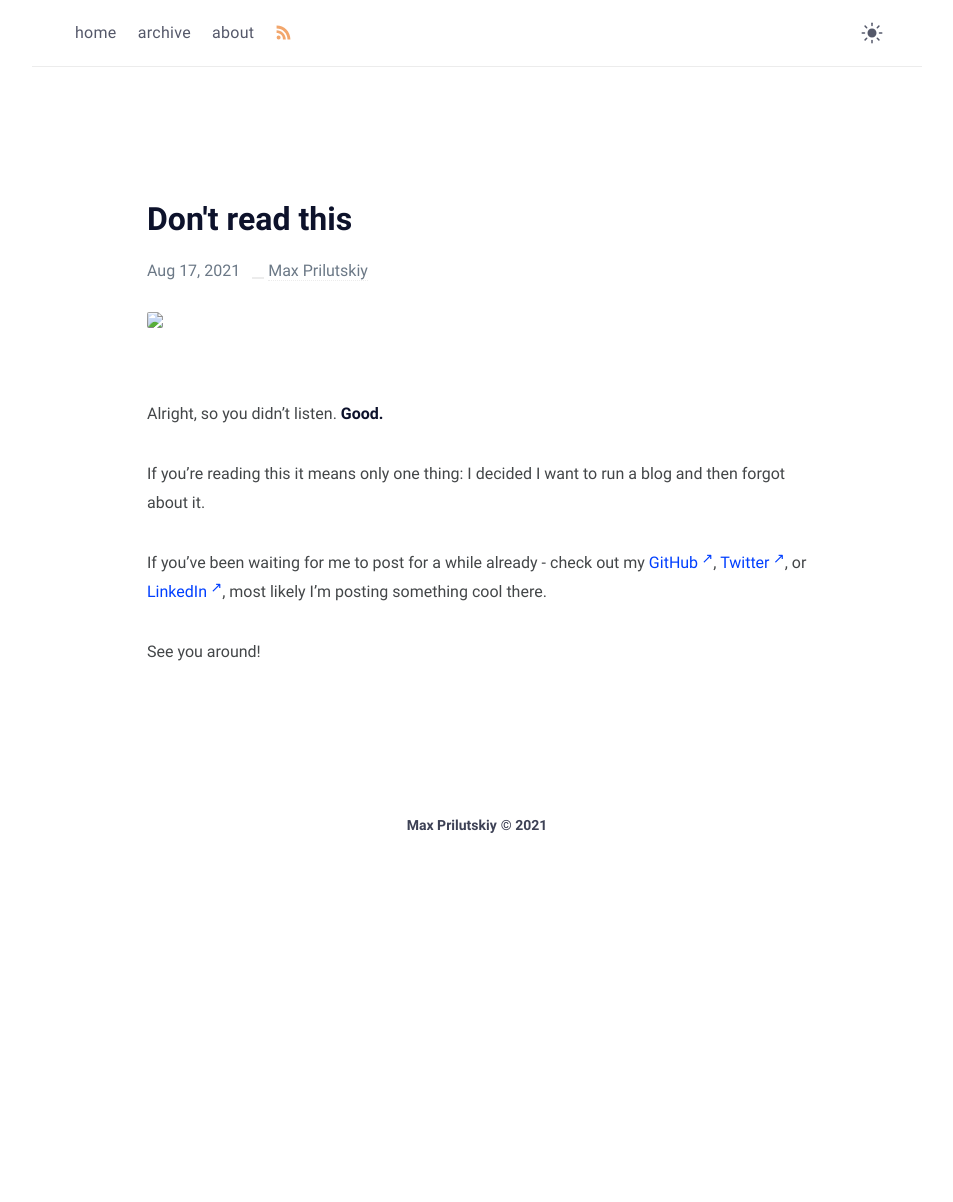
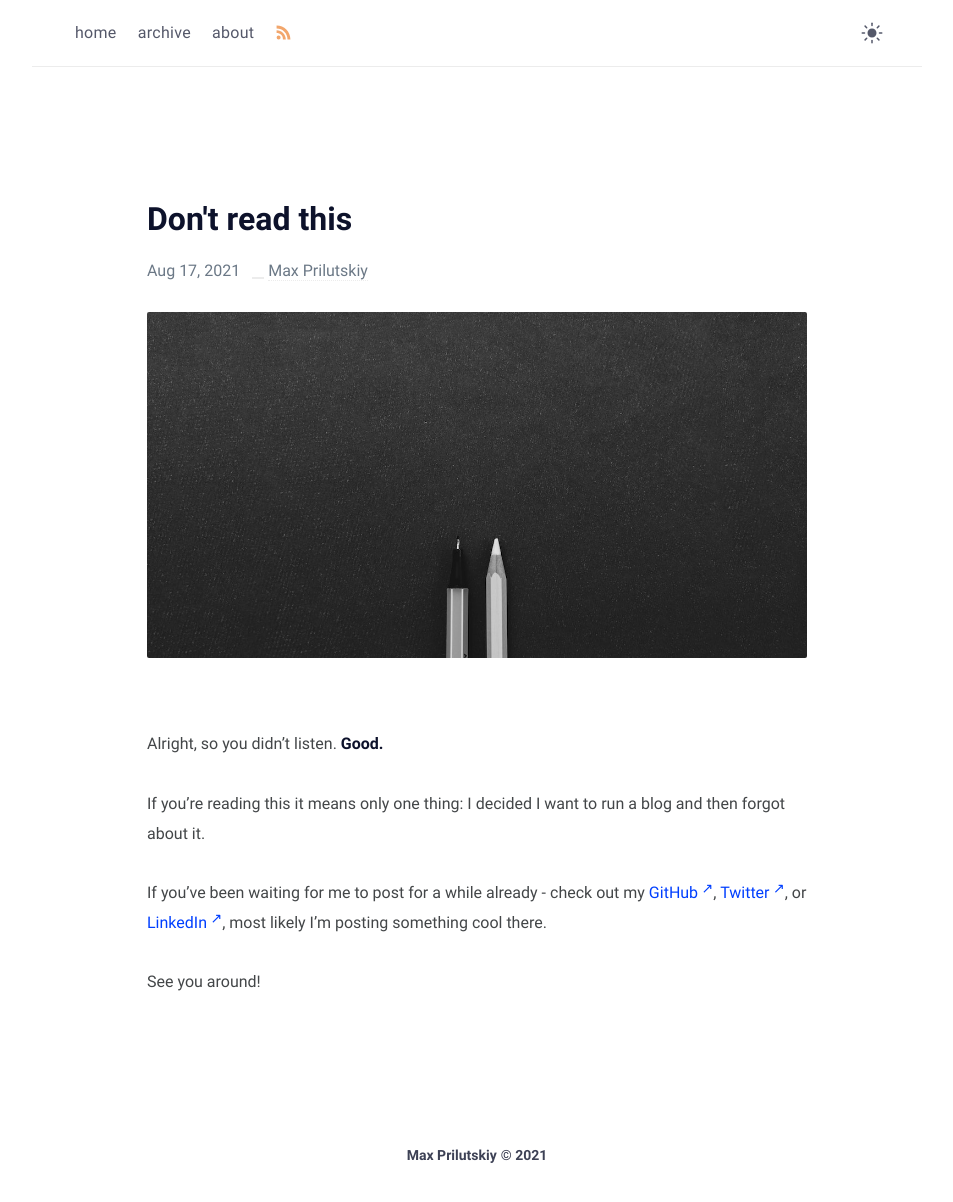
Before and after one commit to maxprilutskiy/maxprilutskiy.github.io, a Jekyll site: the page built from _posts/dont-read-this/2021-08-17-dont-read-this.md, in a window 1280 px wide. Shown: the whole page, without its empty margins (163-1116 px from the left). Built offline with Jekyll 4.4.1, drawn with Linux system fonts in a browser that asks for light colours; before the commit the page ends 900 px from its top, so only the background shows below that.

Commit message:
Fixed images paths

```diff
--- a/_posts/dont-read-this/2021-08-17-dont-read-this.md
+++ b/_posts/dont-read-this/2021-08-17-dont-read-this.md
@@ -2,7 +2,7 @@
 layout: post
 title:  Don't read this
 date:   2021-08-17 06:00:00 +0300
-image: /post/dont-read-this/pencils.jpg
+image: /assets/posts/dont-read-this/pencils.jpg
 categories:
 ---
 
```
Also changed, not shown: assets/posts/dont-read-this/pencils.jpg (renamed from _posts/dont-read-this/pencils.jpg).
